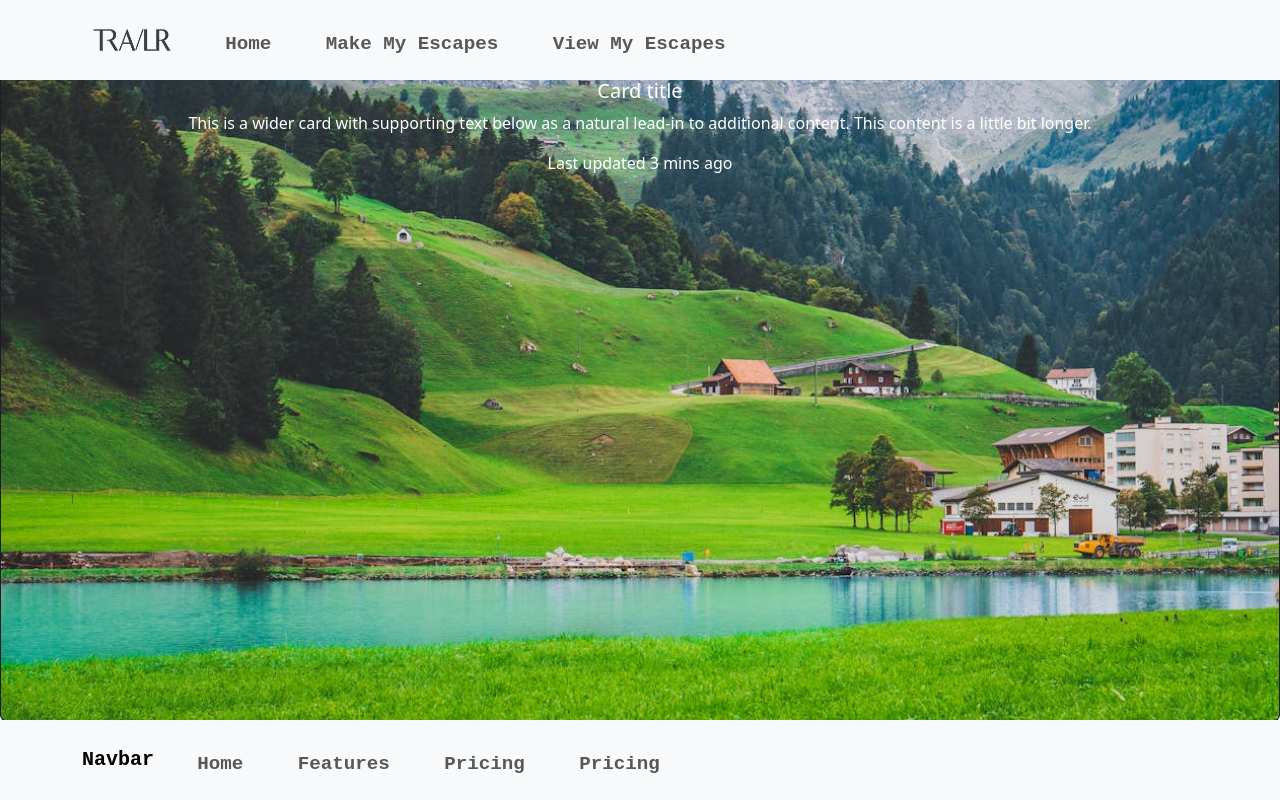
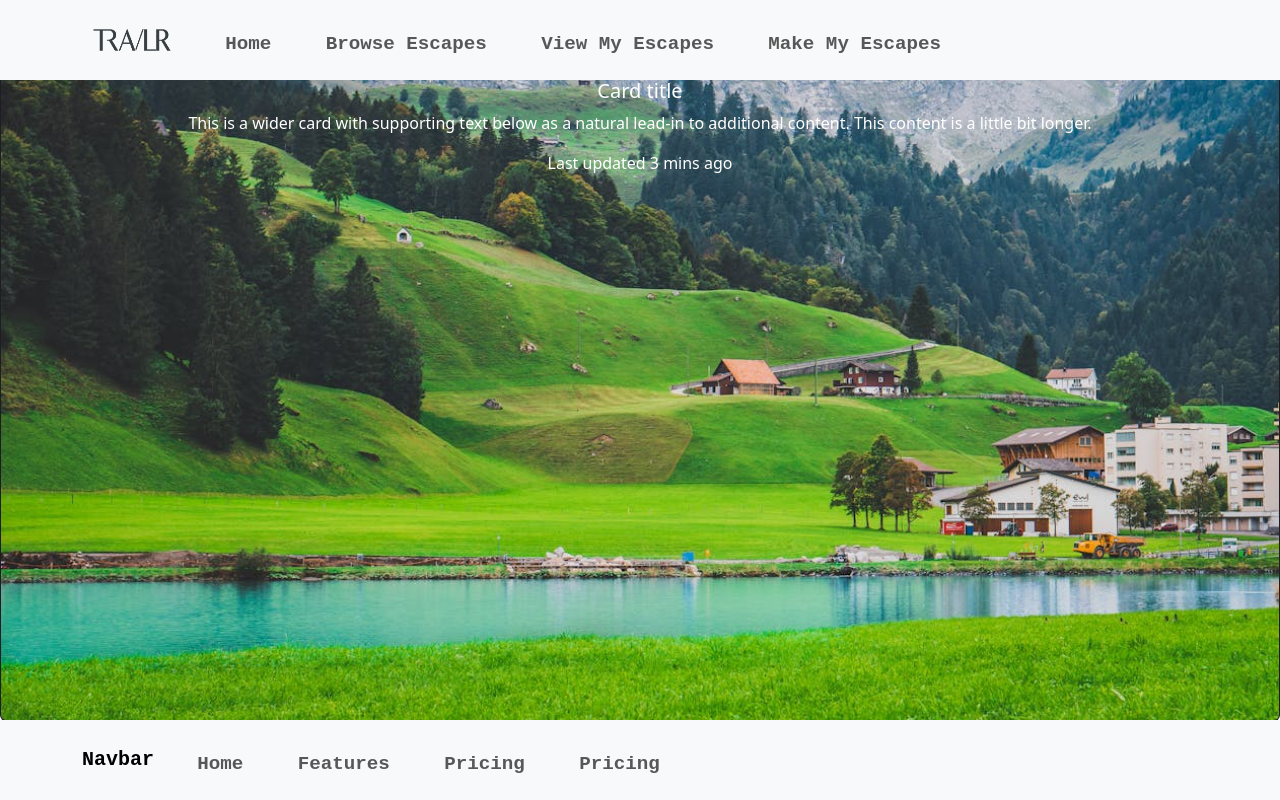
Before and after one commit to vmlayton87/milestone-project-2, a React (Vite) app: page / in a window 1280 px wide. Built offline with nearby package versions, Linux system fonts and the light colour scheme.

Commit message:
Added a new Nav link to Browse Escapes

```diff
--- a/src/client/components/Navigation.jsx
+++ b/src/client/components/Navigation.jsx
@@ -5,6 +5,12 @@ import Navbar from 'react-bootstrap/Navbar';
 import temp_logo from '../assets/travlr.png'
 
 const Navigation = () => {
+
+    const navCollapStyle = {
+      backgroundColor: '#f8f9fa',
+      margin: '0',
+      width: '100%'
+    }
     return (
         <div>
           <Navbar expand="lg" className="bg-body-tertiary" fixed='top'style={{height:'10vh'}}>
@@ -13,7 +19,7 @@ const Navigation = () => {
                 <img src={temp_logo} alt='logo' style={{height:'50px', width:'100px'}}/>
               </Navbar.Brand>
               <Navbar.Toggle aria-controls="basic-navbar-nav" />
-              <Navbar.Collapse id="basic-navbar-nav">
+              <Navbar.Collapse id="basic-navbar-nav" style={navCollapStyle}>
                 <Nav className="me-auto">
                   <Nav.Link href="/">Home</Nav.Link>
                   {/* <NavDropdown title="Inspirations" id="basic-nav-dropdown">
@@ -27,8 +33,10 @@ const Navigation = () => {
                     Category all
                     </NavDropdown.Item>
                   </NavDropdown> */}
-                  <Nav.Link href="/make_my_escapes">Make My Escapes</Nav.Link>
-                  <Nav.Link href="/view_my_escapes">View My Escapes</Nav.Link>
+                  <Nav.Link href="/escapes">Browse Escapes</Nav.Link>
+                  <Nav.Link href="/my_escapes">View My Escapes</Nav.Link>
+                  <Nav.Link href="/my_new_escapes">Make My Escapes</Nav.Link>
+
                 </Nav>
               </Navbar.Collapse>
             </Container>
```
